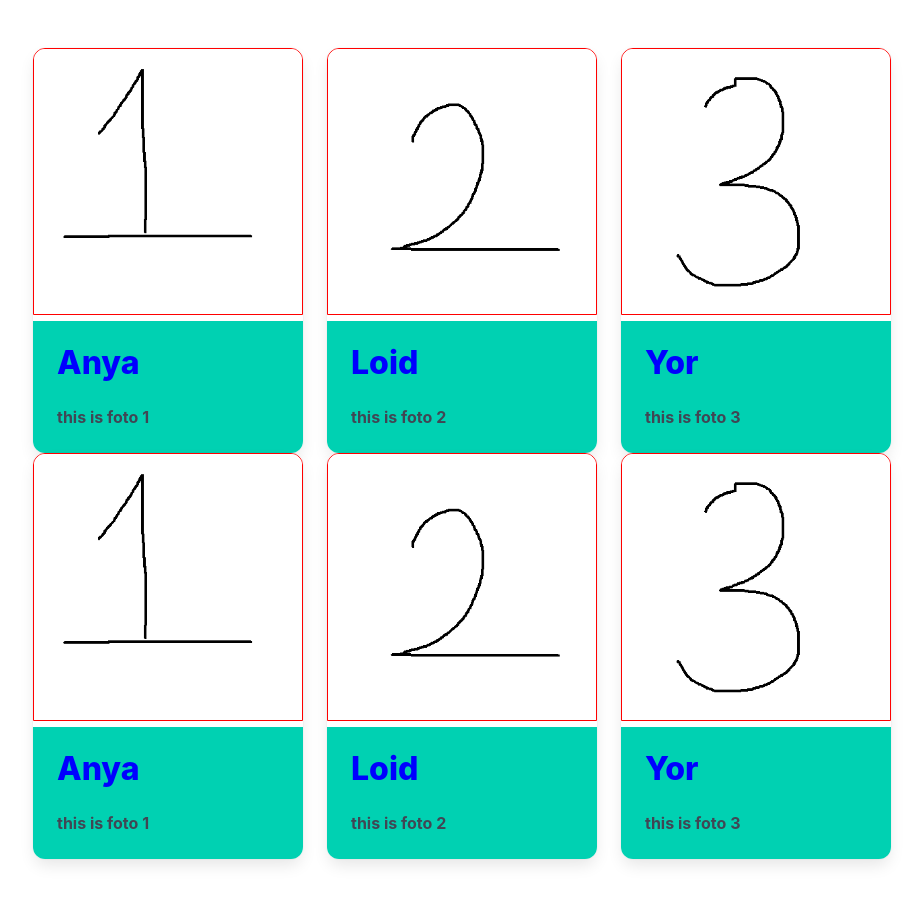
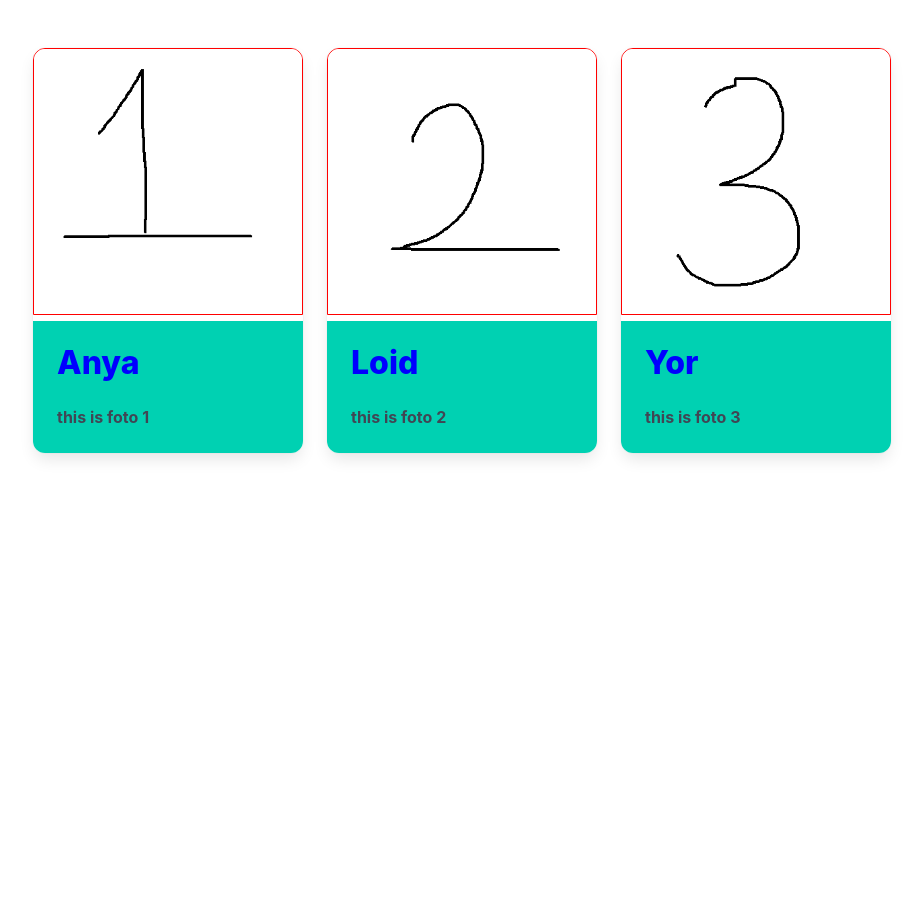
Before and after one commit to tim811223/ReactJS, a React (Vite) app in the folder ch7/1-components/: page / in a window 1280 px wide. Shown: the top 904 px of the page, without its empty margins (31-954 px from the left). After the commit the page ends 800 px from the top, so only its background shows below. Built offline with nearby package versions, Linux system fonts and the light colour scheme.

Commit message:
ch6-72  課前準備為解說 css modules 先還原上一個commit的程式

```diff
--- a/ch7/1-components/src/Card.scss
+++ b/ch7/1-components/src/Card.scss
@@ -4,8 +4,8 @@
 /* sass 特有寫法"參數"使用$符號表是 */
 $barbie-pink: #e0218a;
 
-.my-card {
-  @extend .card; // 用 @extend,若是希望在card 的基礎上加上自訂的css
+.card {
+  // @extend .card; // 用 @extend,若是希望在card 的基礎上加上自訂的css
   .card-image {
     img {
       border: 1px solid red;
--- a/ch7/1-components/src/Card.tsx
+++ b/ch7/1-components/src/Card.tsx
@@ -11,7 +11,7 @@ export interface Props {
 export const Card: FC<Props> = ({ image, name, description }) => {
   return (
     <>
-      <div className="my-card">
+      <div className="card">
         <div className="card-image">
           <img src={image}></img>
         </div>
--- a/ch7/1-components/src/SpyFamily.tsx
+++ b/ch7/1-components/src/SpyFamily.tsx
@@ -16,11 +16,11 @@ export const SpyFamily: FC<Props> = ({ roles }) => {
           <div className="columns">
             {roles.map((r) => (
               <div className="column is-3">
-                <Card
+                {/* <Card
                   image={r.image}
                   name={r.name}
                   description={r.description}
-                />
+                /> */}
                 {/* 簡化的寫法 */}
                 <Card {...r} />
               </div>
```
